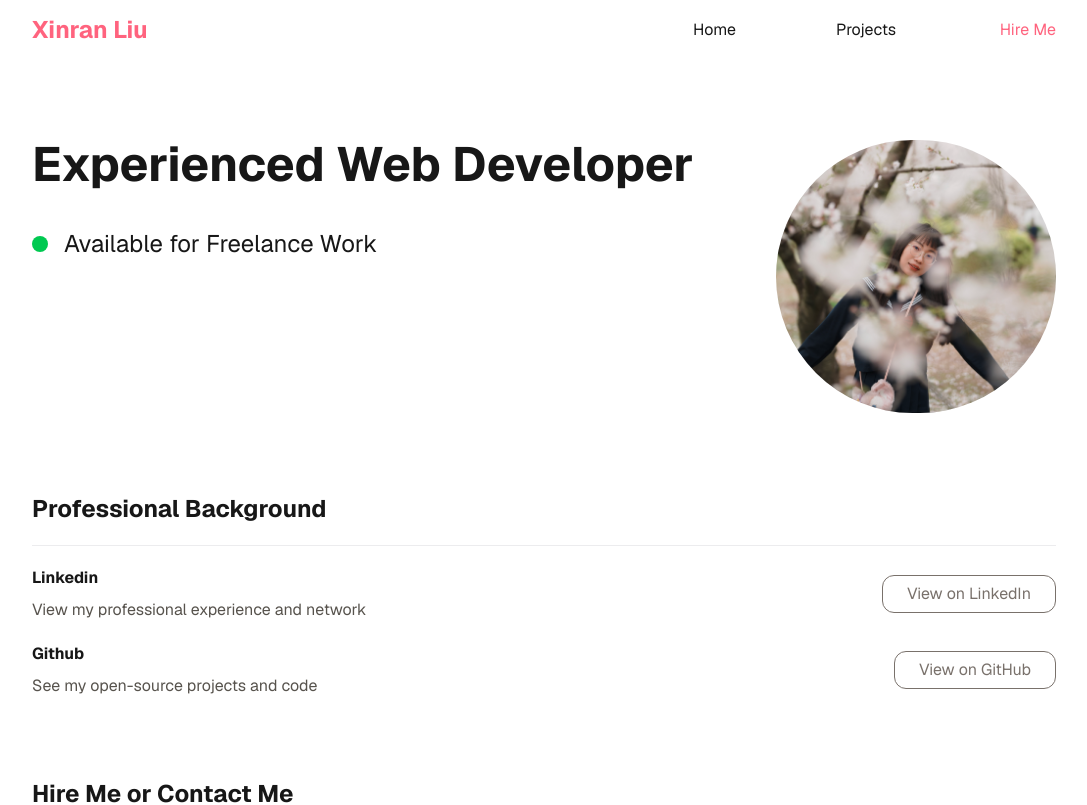
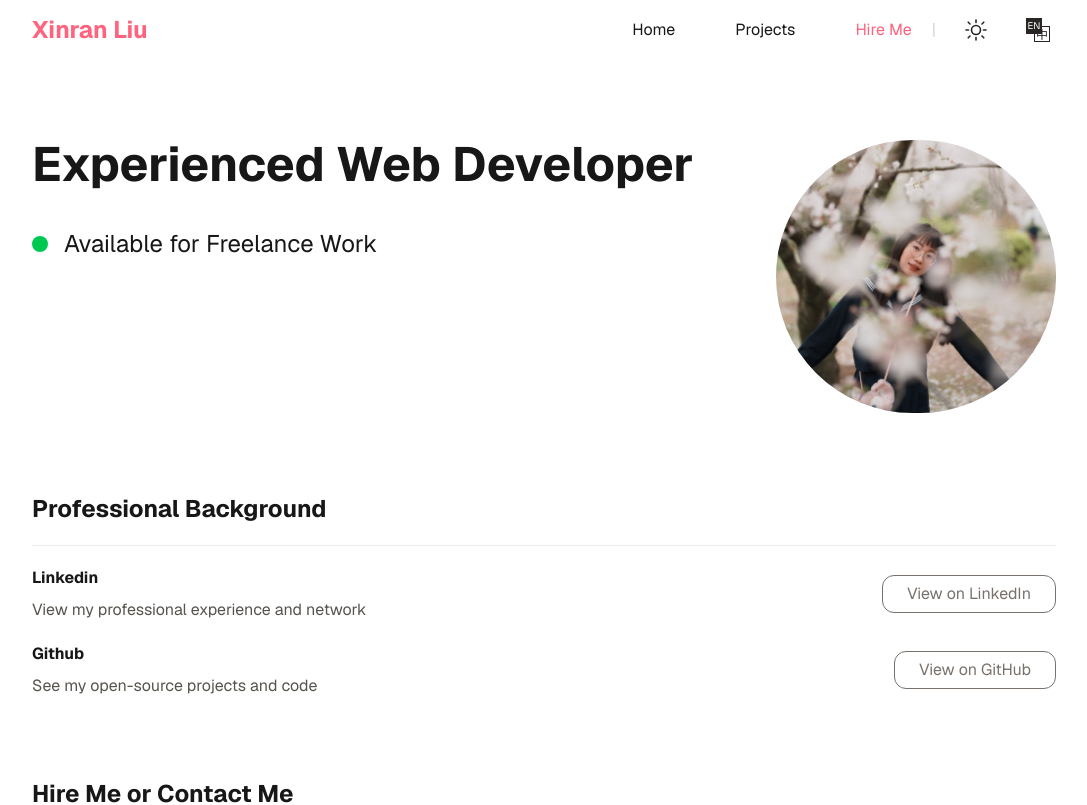
Before and after one commit to linx4200/xinran.liu, a Next.js app: page /contact in a window 1280 px wide. Shown: the top 805 px of the page, without its empty margins (96-1183 px from the left). Built offline with nearby package versions, Linux system fonts and the light colour scheme.

Commit message:
feat: add dark mode switch and lang switch

```diff
--- /dev/null
+++ b/src/app/components/DarkModeSwitch.tsx
@@ -0,0 +1,72 @@
+'use client';
+
+import { useEffect, useState } from 'react';
+
+type Theme = 'light' | 'dark';
+
+const applyTheme = (theme: Theme) => {
+  const root = document.documentElement;
+  root.classList.toggle('dark', theme === 'dark');
+  root.classList.toggle('light', theme === 'light');
+  root.style.setProperty('--background', theme === 'dark' ? '#0a0a0a' : '#ffffff');
+  root.style.setProperty('--foreground', theme === 'dark' ? '#ededed' : '#171717');
+};
+
+export const DarkModeSwitch = () => {
+  const [theme, setTheme] = useState<Theme>('light');
+
+  useEffect(() => {
+    const prefersDark = window.matchMedia('(prefers-color-scheme: dark)').matches;
+    const initialTheme = (prefersDark ? 'dark' : 'light');
+
+    applyTheme(initialTheme);
+    setTheme(initialTheme);
+
+    const mediaQuery = window.matchMedia('(prefers-color-scheme: dark)');
+    const syncWithSystem = (event: MediaQueryListEvent) => {
+
+      const nextTheme: Theme = event.matches ? 'dark' : 'light';
+      applyTheme(nextTheme);
+      setTheme(nextTheme);
+    };
+
+    mediaQuery.addEventListener('change', syncWithSystem);
+    return () => mediaQuery.removeEventListener('change', syncWithSystem);
+  }, []);
+
+  const toggleTheme = () => {
+    setTheme(current => {
+      const nextTheme: Theme = current === 'dark' ? 'light' : 'dark';
+      applyTheme(nextTheme);
+      return nextTheme;
+    });
+  };
+
+  const isDark = theme === 'dark';
+
+  return (
+    <button
+      type="button"
+      role="switch"
+      aria-label="Toggle dark mode"
+      aria-checked={isDark}
+      onClick={toggleTheme}
+      className={`size-10 rounded-full p-2 hover:bg-stone-200 cursor-pointer`}
+    >
+      {isDark ? <MoonIcon className="size-6" /> : <SunIcon className="size-6 stroke-stone-800" />}
+    </button>
+  );
+};
+
+const SunIcon = (props: React.SVGProps<SVGSVGElement>) => (
+  <svg viewBox="0 0 24 24" fill="none" stroke="currentColor" strokeWidth="1.6" strokeLinecap="round" strokeLinejoin="round" {...props}>
+    <circle cx="12" cy="12" r="4.5" />
+    <path d="M12 2v2.5M12 19.5V22M4.22 4.22l1.77 1.77M17.98 17.98l1.8 1.8M2 12h2.5M19.5 12H22M4.22 19.78l1.77-1.77M17.98 6.02l1.8-1.8" />
+  </svg>
+);
+
+const MoonIcon = (props: React.SVGProps<SVGSVGElement>) => (
+  <svg viewBox="0 0 24 24" fill="none" stroke="currentColor" strokeWidth="1.6" strokeLinecap="round" strokeLinejoin="round" {...props}>
+    <path d="M21 12.79A9 9 0 0 1 11.21 3 6.5 6.5 0 1 0 21 12.79Z" />
+  </svg>
+);
--- /dev/null
+++ b/src/app/components/LangSwitch.tsx
@@ -0,0 +1,26 @@
+import { useState } from 'react';
+
+type Lang = 'en' | 'zh-CN';
+
+export const LangSwitch = () => {
+
+  const [lang, setLang] = useState<Lang>('en');
+
+  const toggleLang = () => {
+    const newLang = lang === 'en' ? 'zh-CN' : 'en';
+    setLang(newLang);
+  };
+
+  const selectedStyle = 'size-4 top-4/20 left-5/20 text-white bg-stone-800 z-10';
+  const normalStyle = 'size-4 top-8/20 left-9/20 border border-stone-800';
+
+  return (
+    <button
+      className="relative size-10 text-xs/4 text-stone-800 rounded-full hover:bg-stone-200 cursor-pointer"
+      onClick={toggleLang}
+    >
+      <span className={`absolute text-tiny ${lang === 'en' ? selectedStyle : normalStyle}`}>EN</span>
+      <span className={`absolute ${lang === 'zh-CN' ? selectedStyle : normalStyle}`}>中</span>
+    </button>
+  );
+};
--- a/src/app/components/Nav.tsx
+++ b/src/app/components/Nav.tsx
@@ -2,6 +2,8 @@
 
 import Link from 'next/link';
 import { usePathname } from 'next/navigation';
+import { DarkModeSwitch } from '@/app/components/DarkModeSwitch';
+import { LangSwitch } from '@/app/components/LangSwitch';
 
 {/* todo: 是否有可能就改为自动获取到 page.tsx 文件, 而不用在这里手写 */}
 const pages = [
@@ -18,7 +20,6 @@ const pages = [
   //   route: '/blog'
   // },
   {
-    // todo: 高亮
     name: 'Hire Me',
     route: '/contact'
   }
@@ -28,17 +29,21 @@ const pages = [
 const Nav = () => {
   const pathname = usePathname();
   return (
-    <nav className='flex w-full h-15 text-base/15 justify-between'>
-      <div className='w-50 text-primary text-left font-bold text-2xl/15'>Xinran Liu</div>
-      <ul className='flex w-120 text-right'>
+    // <nav className={`w-full h-15 flex gap-5 text-base/15 items-center ${pathname !== '/' ? 'justify-between' : 'justify-end'}`}>
+    <nav className="w-full h-15 flex gap-5 text-base/15 items-center justify-end">
+      {pathname !== '/' && <div className='flex-1 text-primary text-left font-bold text-2xl/15'>Xinran Liu</div>}
+      <ul className='flex gap-15'>
         {
           pages.map(page => (
-            <li key={page.name} className={`flex-1 ${pathname === page.route && 'text-primary'}`}>
+            <li key={page.name} className={`${pathname === page.route && 'text-primary'}`}>
               <Link href={page.route}>{page.name}</Link>
             </li>
           ))
         }
       </ul>
+      <div className='text-stone-300'>|</div>
+      <DarkModeSwitch />
+      <LangSwitch />
     </nav>
   );
 };
--- a/src/app/globals.css
+++ b/src/app/globals.css
@@ -7,6 +7,7 @@
 
 @theme {
   --color-primary: var(--color-rose-400);
+  --text-tiny: 0.6rem;
 }
 
 @theme inline {
```
